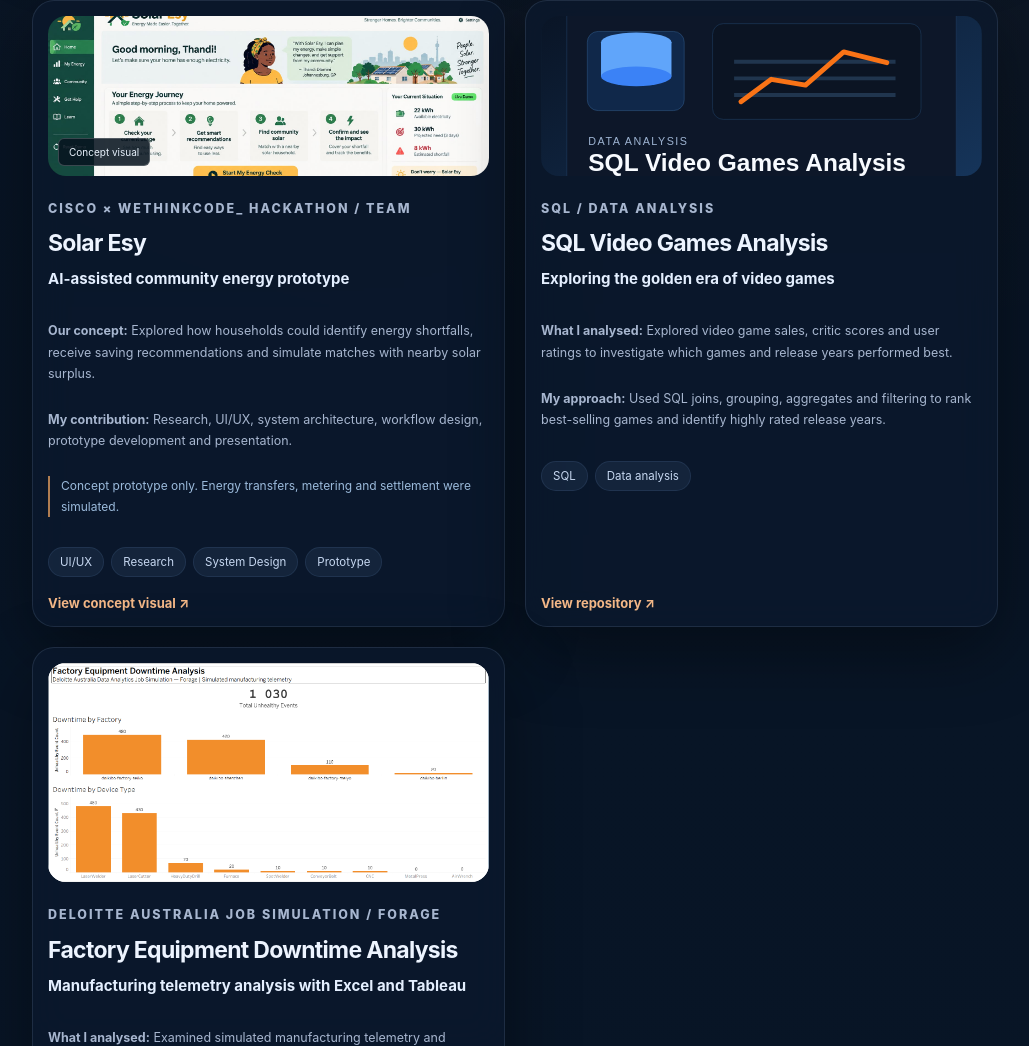
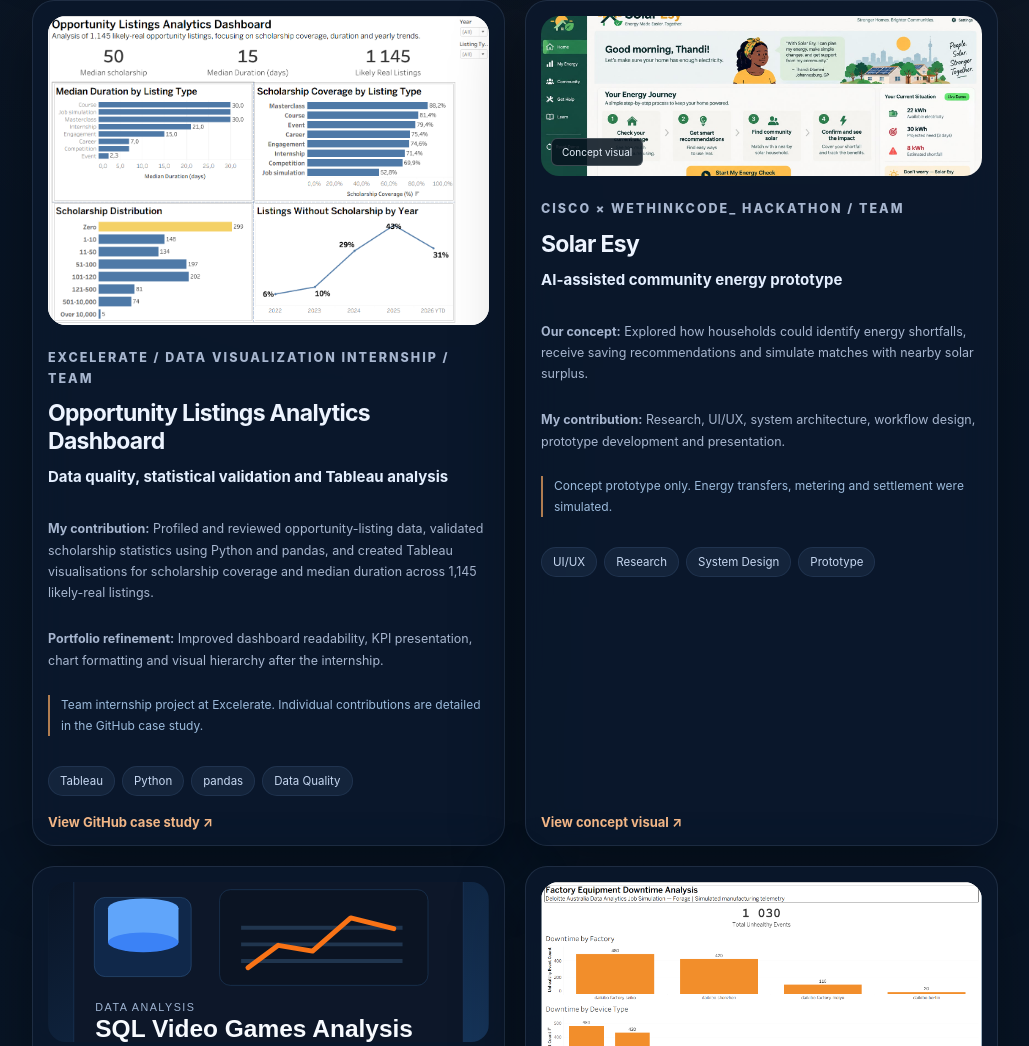
Before and after one commit to Azile-cell/Azile-portfolio, a plain HTML site: page index.html in a window 1280 px wide. Shown: the part 3590-4636 px from the top of the page, without its empty margins (247-1276 px from the left). Drawn offline with nearby package versions, Linux system fonts and the light colour scheme.

Commit message:
Add Excelerate analytics dashboard project

```diff
--- a/index.html
+++ b/index.html
@@ -475,6 +475,63 @@
         <h3 class="subsection-heading">More projects</h3>
 
         <div class="project-grid smaller-project-grid">
+
+<article class="glass-card project-card reveal">
+
+  <div class="project-media project-screenshot project-screenshot-light">
+    <img
+      src="./assets/opportunity-listings-analytics-dashboard.png"
+      alt="Tableau dashboard analysing scholarship coverage, opportunity duration and trends across 1,145 likely-real listings"
+      loading="lazy">
+  </div>
+
+  <p class="project-type">
+    EXCELERATE / DATA VISUALIZATION INTERNSHIP / TEAM
+  </p>
+
+  <h3>Opportunity Listings Analytics Dashboard</h3>
+
+  <p class="project-subtitle">
+    Data quality, statistical validation and Tableau analysis
+  </p>
+
+  <p>
+    <strong>My contribution:</strong>
+    Profiled and reviewed opportunity-listing data, validated
+    scholarship statistics using Python and pandas, and created
+    Tableau visualisations for scholarship coverage and median
+    duration across 1,145 likely-real listings.
+  </p>
+
+  <p>
+    <strong>Portfolio refinement:</strong>
+    Improved dashboard readability, KPI presentation, chart
+    formatting and visual hierarchy after the internship.
+  </p>
+
+  <p class="project-note">
+    Team internship project at Excelerate.
+    Individual contributions are detailed in the GitHub case study.
+  </p>
+
+  <ul class="stack-pills compact">
+    <li>Tableau</li>
+    <li>Python</li>
+    <li>pandas</li>
+    <li>Data Quality</li>
+  </ul>
+
+  <div class="card-links">
+    <a class="card-link"
+       href="https://github.com/Azile-cell/opportunity-listings-analytics-dashboard"
+       target="_blank"
+       rel="noopener noreferrer">
+      View GitHub case study ↗
+    </a>
+  </div>
+
+</article>
+
 
           <article class="glass-card project-card reveal">
             <div class="project-media solar-media">
```
